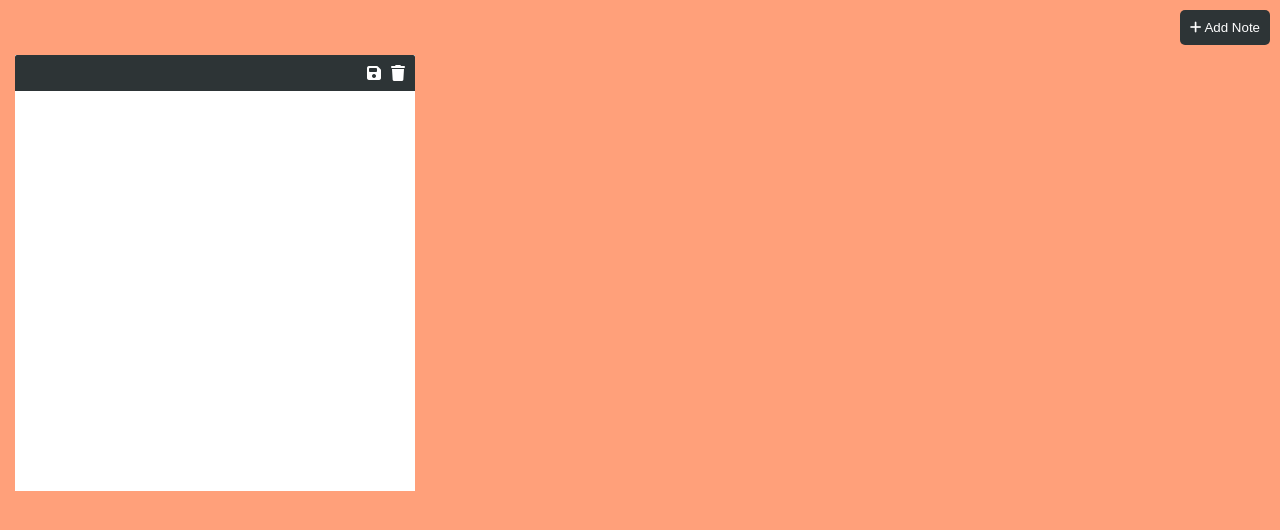
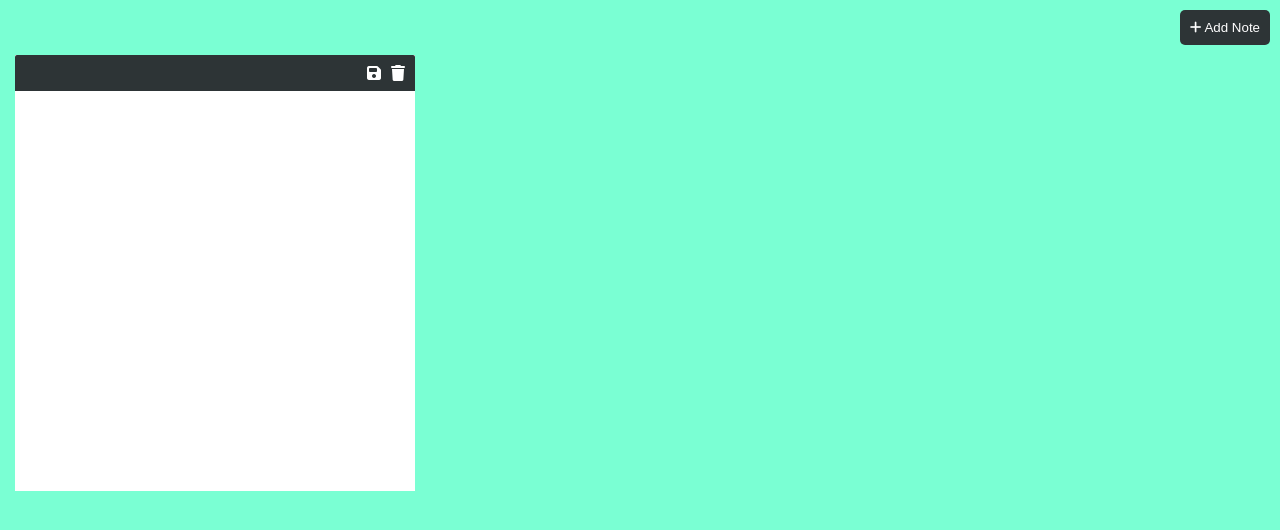
Before and after one commit to bathpool/note, a plain HTML site: page index.html in a window 1280 px wide. Drawn offline with Linux system fonts and the light colour scheme.

Commit message:
change color

```diff
--- a/style.css
+++ b/style.css
@@ -8,7 +8,7 @@
     width: 100%;
     min-height: 100vh;
     padding-bottom: 50px;
-    background-color: lightsalmon;
+    background-color: rgb(122, 255, 211);
     display: flex;
     flex-wrap: wrap;
 }
```
